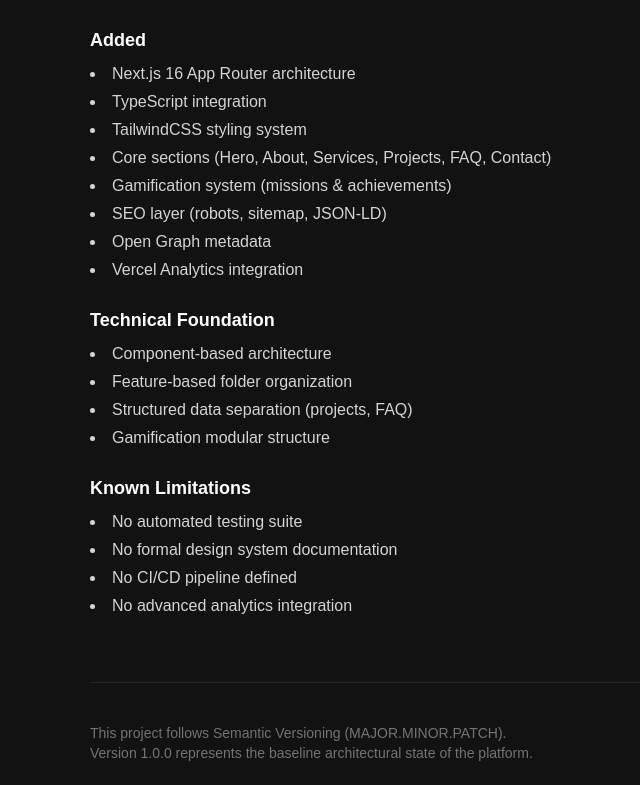
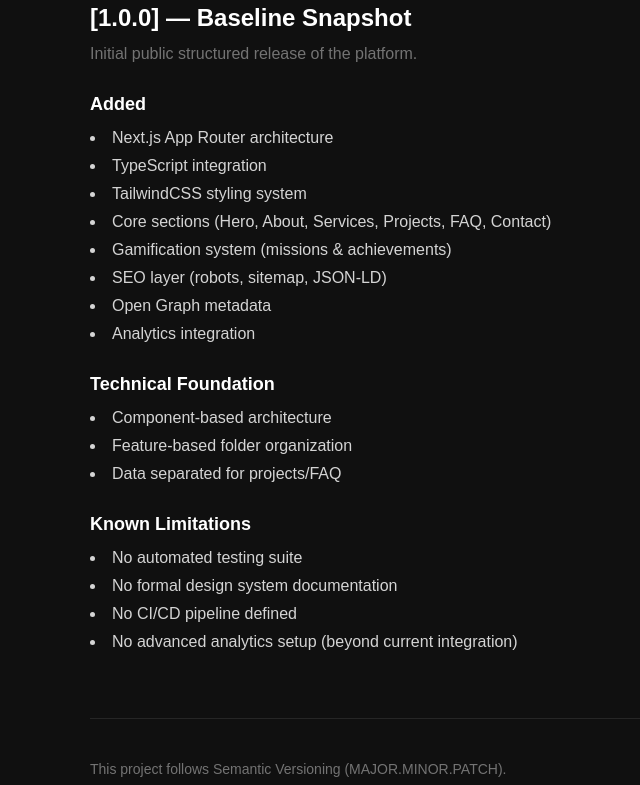
Before and after one commit to memorstx/guigolo, a Next.js app: page /changelog in a window 1280 px wide. Shown: the part 327-1112 px from the top of the page, without its empty margins (126-766 px from the left). Built offline with nearby package versions, Linux system fonts and the light colour scheme; no server answers; a web font is replaced by a local one.

Commit message:
feat(changelog): add changelog page and shared site shell layout

```diff
--- a/app/changelog/page.tsx
+++ b/app/changelog/page.tsx
@@ -1,25 +1,25 @@
-export const metadata = {
-  title: "Changelog — Guigolo",
+import type { Metadata } from "next";
+import SiteShell from "@/components/SiteShell";
+
+export const metadata: Metadata = {
+  title: "Changelog",
   description: "Official version history and evolution log of the Guigolo platform.",
 };
 
 export default function ChangelogPage() {
   return (
-    <main className="max-w-4xl mx-auto px-6 py-20 space-y-16">
+    <SiteShell>
+      <div className="max-w-4xl mx-auto px-6 py-20 space-y-16">
         <section className="space-y-4">
-        <h1 className="text-4xl font-bold tracking-tight">
-          Changelog
-        </h1>
+          <h1 className="text-4xl font-bold tracking-tight">Changelog</h1>
           <p className="text-neutral-400">
             Official version history of the Guigolo platform.
           </p>
         </section>
 
-      <section className="space-y-6 border-t border-neutral-800 pt-10">
+        <section className="space-y-6 border-t border-neutral-white/10 pt-10">
           <div className="space-y-2">
-          <h2 className="text-2xl font-semibold">
-            [1.0.0] — Baseline Snapshot
-          </h2>
+            <h2 className="text-2xl font-semibold">[1.0.0] — Baseline Snapshot</h2>
             <p className="text-neutral-500">
               Initial public structured release of the platform.
             </p>
@@ -29,51 +29,43 @@ export default function ChangelogPage() {
             <div>
               <h3 className="text-lg font-semibold mb-2">Added</h3>
               <ul className="list-disc list-inside space-y-1 text-neutral-300">
-              <li>Next.js 16 App Router architecture</li>
+                <li>Next.js App Router architecture</li>
                 <li>TypeScript integration</li>
                 <li>TailwindCSS styling system</li>
                 <li>Core sections (Hero, About, Services, Projects, FAQ, Contact)</li>
                 <li>Gamification system (missions & achievements)</li>
                 <li>SEO layer (robots, sitemap, JSON-LD)</li>
                 <li>Open Graph metadata</li>
-              <li>Vercel Analytics integration</li>
+                <li>Analytics integration</li>
               </ul>
             </div>
 
             <div>
-            <h3 className="text-lg font-semibold mb-2">
-              Technical Foundation
-            </h3>
+              <h3 className="text-lg font-semibold mb-2">Technical Foundation</h3>
               <ul className="list-disc list-inside space-y-1 text-neutral-300">
                 <li>Component-based architecture</li>
                 <li>Feature-based folder organization</li>
-              <li>Structured data separation (projects, FAQ)</li>
-              <li>Gamification modular structure</li>
+                <li>Data separated for projects/FAQ</li>
               </ul>
             </div>
 
             <div>
-            <h3 className="text-lg font-semibold mb-2">
-              Known Limitations
-            </h3>
+              <h3 className="text-lg font-semibold mb-2">Known Limitations</h3>
               <ul className="list-disc list-inside space-y-1 text-neutral-300">
                 <li>No automated testing suite</li>
                 <li>No formal design system documentation</li>
                 <li>No CI/CD pipeline defined</li>
-              <li>No advanced analytics integration</li>
+                <li>No advanced analytics setup (beyond current integration)</li>
               </ul>
             </div>
           </div>
         </section>
 
-      <section className="border-t border-neutral-800 pt-10 text-neutral-500 text-sm">
-        <p>
-          This project follows Semantic Versioning (MAJOR.MINOR.PATCH).
-        </p>
-        <p>
-          Version 1.0.0 represents the baseline architectural state of the platform.
-        </p>
+        <section className="border-t border-neutral-white/10 pt-10 text-neutral-500 text-sm space-y-1">
+          <p>This project follows Semantic Versioning (MAJOR.MINOR.PATCH).</p>
+          <p>Version 1.0.0 represents the baseline architectural state of the platform.</p>
         </section>
-    </main>
+      </div>
+    </SiteShell>
   );
 }
--- a/app/what-is-guigolo/page.tsx
+++ b/app/what-is-guigolo/page.tsx
@@ -1,7 +1,7 @@
 import type { Metadata } from "next";
 import Link from "next/link";
 import FeedbackButtons from "@/components/FeedbackButtons";
-import Navbar from "@/components/Navbar";
+import SiteShell from "@/components/SiteShell";
 
 
 export const metadata: Metadata = {
@@ -20,8 +20,7 @@ export const metadata: Metadata = {
 
 export default function WhatIsGuigoloPage() {
   return (
-    <>
-    <Navbar />
+    <SiteShell>
     <main className="bg-neutral-black-900 text-neutral-white">
       <article className="mx-auto max-w-[820px] px-6 md:px-12 lg:px-0 py-24 space-y-16 leading-relaxed">
         <Link
@@ -205,6 +204,6 @@ export default function WhatIsGuigoloPage() {
         </section>
       </article>
     </main>
-    </>
+    </SiteShell>
   );
 }
--- /dev/null
+++ b/components/SiteShell.tsx
@@ -0,0 +1,17 @@
+import Navbar from "@/components/Navbar";
+import Footer from "@/components/Footer";
+
+type Props = {
+  children: React.ReactNode;
+  showFooter?: boolean;
+};
+
+export default function SiteShell({ children, showFooter = true }: Props) {
+  return (
+    <main className="bg-neutral-black-900 min-h-screen">
+      <Navbar />
+      {children}
+      {showFooter ? <Footer /> : null}
+    </main>
+  );
+}
```
Lines whose indentation alone changed are shown as unchanged.
